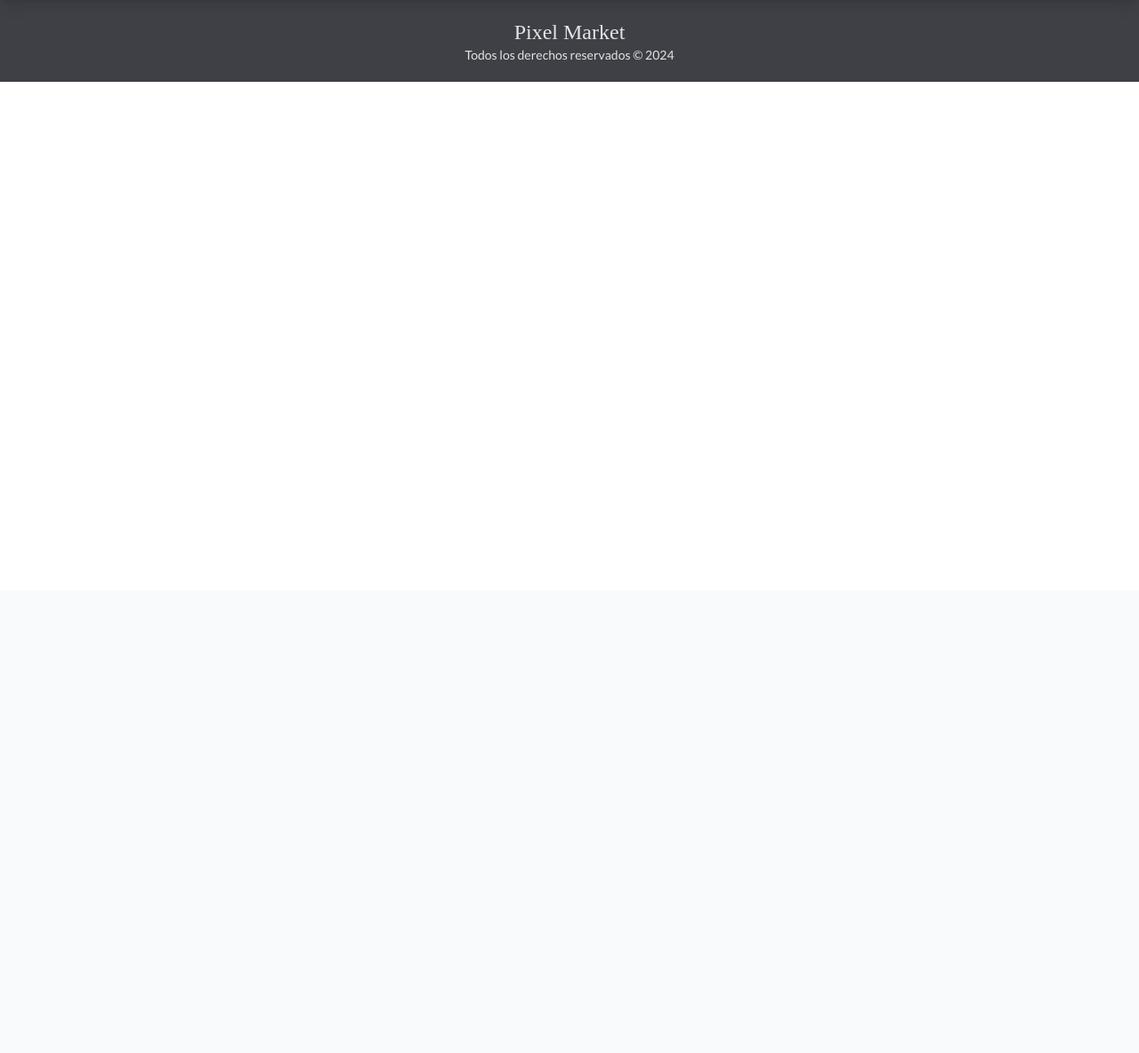
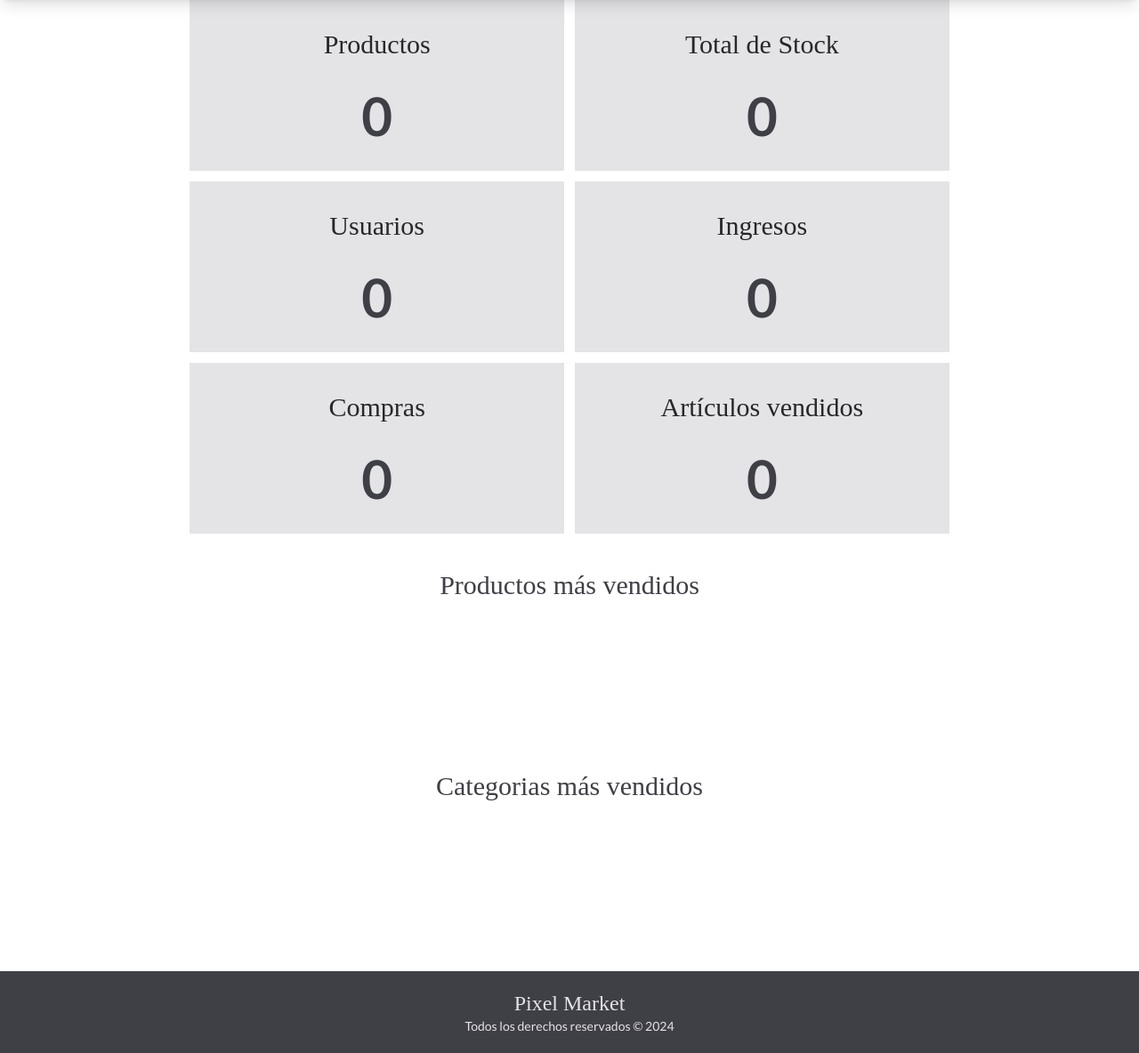
Before and after one commit to devcoso/PixelMarket, a PHP site: template views/admin/index.php in a window 1280 px wide. Shown: the part 136-1320 px from the top of the page at 89% size. Before the commit the page ends 228 px from the top, so only its background shows below. Run offline with PHP 8.4, Linux system fonts and the light colour scheme; the template is opened without the code that fills it, so the values that code supplies are empty; a map, chart or similar area stays blank; some libraries are stand-ins or nearby versions; some web fonts are replaced.

Commit message:
Añadiendo dashboard

```diff
--- a/controllers/AdminController.php
+++ b/controllers/AdminController.php
@@ -18,7 +18,7 @@ class AdminController {
             return;
         }
         $router->render('admin/index', [
-            'titulo' => 'Panel de Administración',
+            'titulo' => 'Dashboard',
         ], 'admin');
     }
 
--- a/public/js/admin/dashboard.js
+++ b/public/js/admin/dashboard.js
@@ -1,8 +1,83 @@
+const usuariosP = document.querySelector('#usuarios-p');
+const stockP = document.querySelector('#stock-p');
+const productosP = document.querySelector('#productos-p');
+const ingresosP = document.querySelector('#ingresos-p');
+const comprasP = document.querySelector('#compras-p');
+const articulosP = document.querySelector('#articulos-p');
+
+consultar();
 
 async function consultar() {
     const response = await fetch('/admin/api/dashboard');
     const data = await response.json();
-    console.log(data);
+    if(data.ok) {
+        actualizarP(data);
+        graficas(data.top_10_productos, data.top_5_categorias);
+    }
+    else console.log(data.mensaje);
 }
 
-consultar();
+function actualizarP(datos) {
+    usuariosP.textContent = formatearNumero(datos.total_usuarios);
+    stockP.textContent = formatearNumero(datos.total_stock);
+    productosP.textContent = formatearNumero(datos.total_productos);
+    ingresosP.textContent = formatearNumero(datos.ingresos);
+    comprasP.textContent = datos.total_compras;
+    articulosP.textContent = datos.articulos_vendidos;
+}
+
+function formatearNumero(valor, locale = 'es-MX') {
+    return new Intl.NumberFormat(locale, {
+        minimumFractionDigits: 0,
+        maximumFractionDigits: 2
+    }).format(valor);
+}
+
+function graficas(productos, categorias) {
+    const top_10_productos = document.getElementById('top_10_productos');
+    const top_5_categorias = document.getElementById('top_5_categorias');
+    console.log(productos, categorias);
+    new Chart(top_10_productos, {
+        type: 'bar',
+        data: {
+        labels: productos.map(p => p.titulo),
+        datasets: [{
+            label: 'Ventas',
+            data: productos.map(p => p.ventas),
+            borderWidth: 1,
+            backgroundColor: '#27272a',
+            hoverBackgroundColor: '#52525b'
+
+        }]
+        },
+        options: {
+        scales: {
+            y: {
+            beginAtZero: true
+            }
+        }
+        }
+    });
+
+    new Chart(top_5_categorias, {
+        type: 'bar',
+        data: {
+        labels: categorias.map(c => c.nombre),
+        datasets: [{
+            label: 'Ventas',
+            data: categorias.map(c => c.ventas),
+            borderWidth: 1,
+            backgroundColor: '#27272a',
+            hoverBackgroundColor: '#52525b'
+
+        }]
+        },
+        options: {
+        scales: {
+            y: {
+            beginAtZero: true
+            }
+        }
+        }
+    });
+}
--- a/views/admin/index.php
+++ b/views/admin/index.php
@@ -1,3 +1,36 @@
-
-
+<div class="w-full md:w-3/4 lg:w-2/3 grid grid-cols-1 md:grid-cols-2 gap-3 m-auto">
+    <div class="py-8 space-y-8 bg-zinc-200 text-center text-3xl text-zinc-800">
+        <p class="font-display">Productos</p>
+        <p class="text-6xl font-bold text-zinc-700" id="productos-p">0</p>
+    </div>
+    <div class="py-8 space-y-8 bg-zinc-200 text-center text-3xl text-zinc-800">
+        <p class="font-display">Total de Stock</p>
+        <p class="text-6xl font-bold text-zinc-700" id="stock-p">0</p>
+    </div>
+    <div class="py-8 space-y-8 bg-zinc-200 text-center text-3xl text-zinc-800">
+        <p class="font-display">Usuarios</p>
+        <p class="text-6xl font-bold text-zinc-700" id="usuarios-p">0</p>
+    </div>
+    <div class="py-8 space-y-8 bg-zinc-200 text-center text-3xl text-zinc-800">
+        <p class="font-display">Ingresos</p>
+        <p class="text-6xl font-bold text-zinc-700" id="ingresos-p">0</p>
+    </div>
+    <div class="py-8 space-y-8 bg-zinc-200 text-center text-3xl text-zinc-800">
+        <p class="font-display">Compras</p>
+        <p class="text-6xl font-bold text-zinc-700" id="compras-p">0</p>
+    </div>
+    <div class="py-8 space-y-8 bg-zinc-200 text-center text-3xl text-zinc-800">
+        <p class="font-display">Artículos vendidos</p>
+        <p class="text-6xl font-bold text-zinc-700" id="articulos-p">0</p>
+    </div>
+</div>
+<div class="w-full md:w-3/4 lg:w-2/3 my-10 m-auto">
+    <h3 class="text-3xl font-display text-center text-zinc-700">Productos más vendidos</h3>
+    <canvas id="top_10_productos"></canvas>
+</div>
+<div class="w-full md:w-3/4 lg:w-2/3 my-10 m-auto">
+    <h3 class="text-3xl font-display text-center text-zinc-700">Categorias más vendidos</h3>
+    <canvas id="top_5_categorias"></canvas>
+</div>
+<script src="https://cdn.jsdelivr.net/npm/chart.js"></script>
 <script src="/js/admin/dashboard.js"></script>
--- a/views/layouts/admin.php
+++ b/views/layouts/admin.php
@@ -23,7 +23,7 @@
         <a href="/admin/categorias?page=1" class="font-display text-zinc-200 text-2xl block text-center py-2 hover:bg-zinc-800 <?php echo pagina_actual('/admin/categorias') ? 'bg-zinc-800' : ''; ?>">Categorías</a>
         <form action="/logout" method="POST" class="block w-full"><button type="submit" class="bg-red-800 block text-zinc-200 lg:mt-20 mb-2 w-3/4 md:w-1/3 m-auto font-bold text-center rounded-md p-4 shadow-lg">Cerrar Sesión</button></form>
     </nav>
-    <main class="flex flex-col items-center lg:h-full lg:overflow-y-auto lg:w-3/4">
+    <main class="lg:h-full lg:overflow-y-auto lg:w-3/4">
         <h2 class="font-display text-2xl md:text-3xl lg:text-4xl xl:text-5xl text-zinc-700 text-center py-10"><?php echo $titulo; ?></h2>
         <?php
             echo $contenido;
```
Also changed, not shown: public/app.css.
